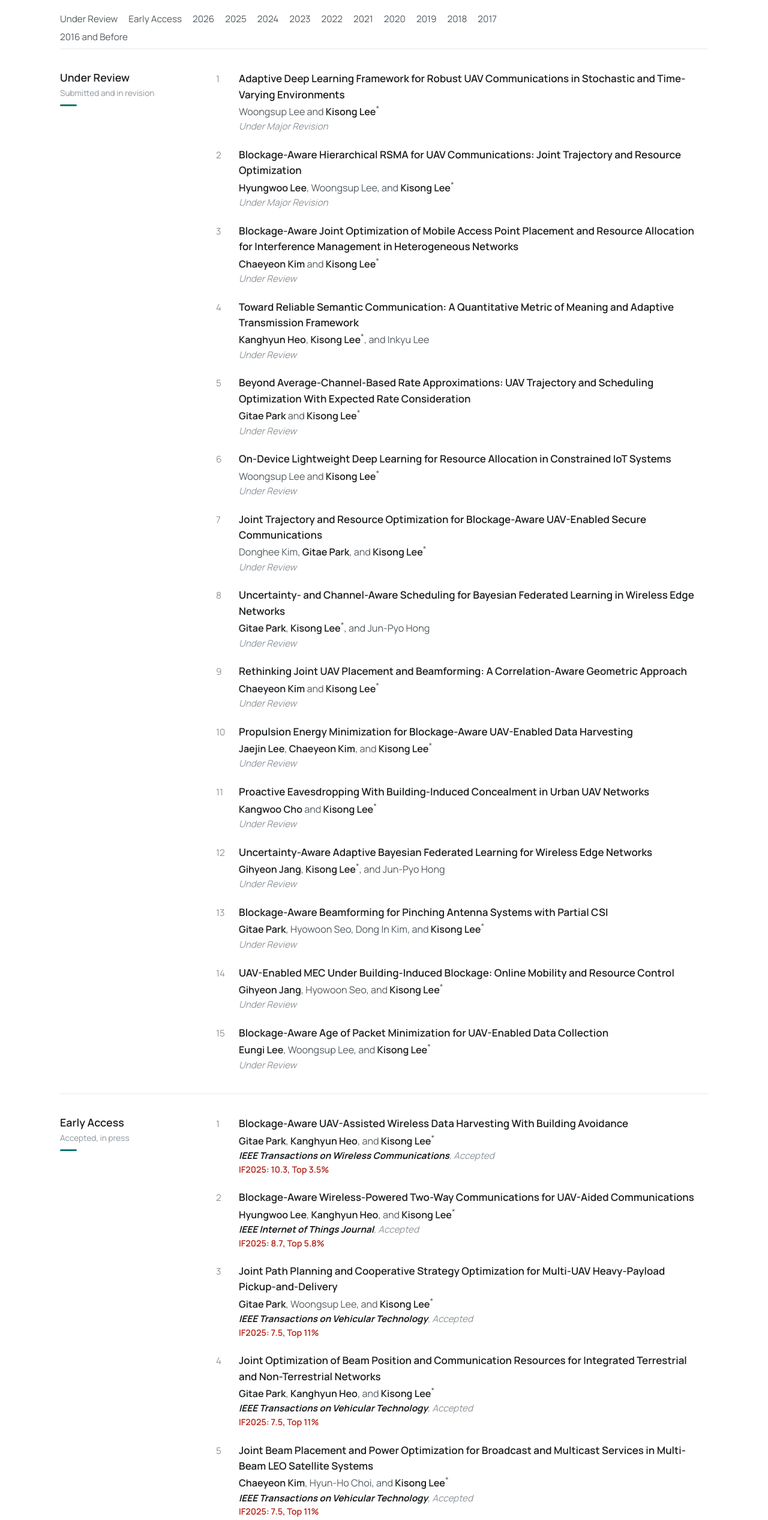
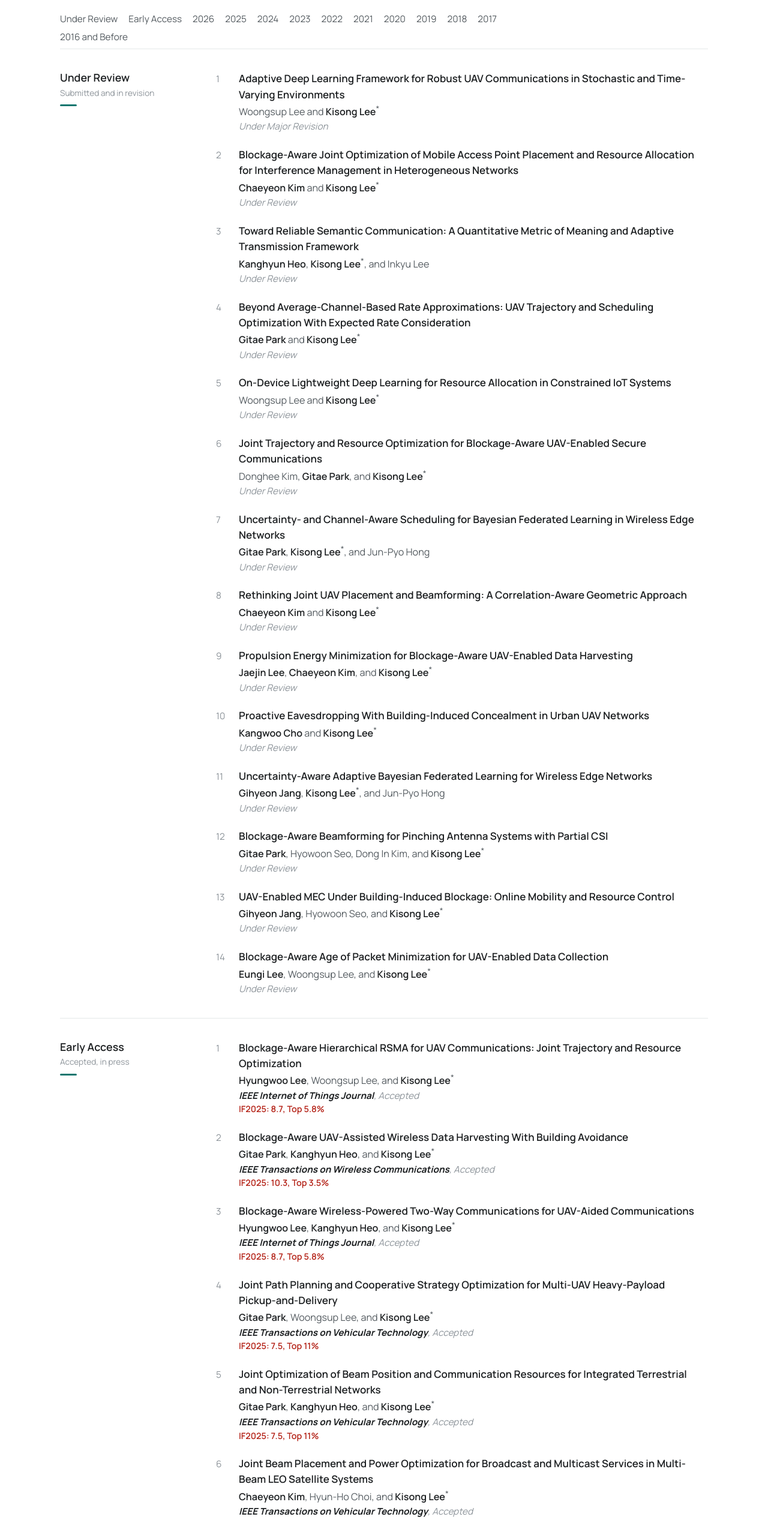
Before and after one commit to winlab-skku/winlab-skku.github.io, a plain HTML site: page docs/publications/index.html in a window 1280 px wide. Shown: the part 266-2800 px from the top of the page at 60% size. Drawn offline with Linux system fonts and the light colour scheme.

Commit message:
publications updated 26.11.18.

```diff
--- a/docs/publications/index.html
+++ b/docs/publications/index.html
@@ -30,84 +30,78 @@
 
         </div></li>
         <li class="pub"><span class="num">2</span><div>
-          <span class="title">Blockage-Aware Hierarchical RSMA for UAV Communications: Joint Trajectory and Resource Optimization</span>
-          <span class="authors"><b>Hyungwoo Lee</b>, Woongsup Lee, and <b>Kisong Lee</b><sup>*</sup></span>
-          <span class="venue">Under Major Revision</span>
-
-        </div></li>
-        <li class="pub"><span class="num">3</span><div>
           <span class="title">Blockage-Aware Joint Optimization of Mobile Access Point Placement and Resource Allocation for Interference Management in Heterogeneous Networks</span>
           <span class="authors"><b>Chaeyeon Kim</b> and <b>Kisong Lee</b><sup>*</sup></span>
           <span class="venue">Under Review</span>
 
         </div></li>
-        <li class="pub"><span class="num">4</span><div>
+        <li class="pub"><span class="num">3</span><div>
           <span class="title">Toward Reliable Semantic Communication: A Quantitative Metric of Meaning and Adaptive Transmission Framework</span>
           <span class="authors"><b>Kanghyun Heo</b>, <b>Kisong Lee</b><sup>*</sup>, and Inkyu Lee</span>
           <span class="venue">Under Review</span>
 
         </div></li>
-        <li class="pub"><span class="num">5</span><div>
+        <li class="pub"><span class="num">4</span><div>
           <span class="title">Beyond Average-Channel-Based Rate Approximations: UAV Trajectory and Scheduling Optimization With Expected Rate Consideration</span>
           <span class="authors"><b>Gitae Park</b> and <b>Kisong Lee</b><sup>*</sup></span>
           <span class="venue">Under Review</span>
 
         </div></li>
-        <li class="pub"><span class="num">6</span><div>
+        <li class="pub"><span class="num">5</span><div>
           <span class="title">On-Device Lightweight Deep Learning for Resource Allocation in Constrained IoT Systems</span>
           <span class="authors">Woongsup Lee and <b>Kisong Lee</b><sup>*</sup></span>
           <span class="venue">Under Review</span>
 
         </div></li>
-        <li class="pub"><span class="num">7</span><div>
+        <li class="pub"><span class="num">6</span><div>
           <span class="title">Joint Trajectory and Resource Optimization for Blockage-Aware UAV-Enabled Secure Communications</span>
           <span class="authors">Donghee Kim, <b>Gitae Park</b>, and <b>Kisong Lee</b><sup>*</sup></span>
           <span class="venue">Under Review</span>
 
         </div></li>
-        <li class="pub"><span class="num">8</span><div>
+        <li class="pub"><span class="num">7</span><div>
           <span class="title">Uncertainty- and Channel-Aware Scheduling for Bayesian Federated Learning in Wireless Edge Networks</span>
           <span class="authors"><b>Gitae Park</b>, <b>Kisong Lee</b><sup>*</sup>, and Jun-Pyo Hong</span>
           <span class="venue">Under Review</span>
 
         </div></li>
-        <li class="pub"><span class="num">9</span><div>
+        <li class="pub"><span class="num">8</span><div>
           <span class="title">Rethinking Joint UAV Placement and Beamforming: A Correlation-Aware Geometric Approach</span>
           <span class="authors"><b>Chaeyeon Kim</b> and <b>Kisong Lee</b><sup>*</sup></span>
           <span class="venue">Under Review</span>
 
         </div></li>
-        <li class="pub"><span class="num">10</span><div>
+        <li class="pub"><span class="num">9</span><div>
           <span class="title">Propulsion Energy Minimization for Blockage-Aware UAV-Enabled Data Harvesting</span>
           <span class="authors"><b>Jaejin Lee</b>, <b>Chaeyeon Kim</b>, and <b>Kisong Lee</b><sup>*</sup></span>
           <span class="venue">Under Review</span>
 
         </div></li>
-        <li class="pub"><span class="num">11</span><div>
+        <li class="pub"><span class="num">10</span><div>
           <span class="title">Proactive Eavesdropping With Building-Induced Concealment in Urban UAV Networks</span>
           <span class="authors"><b>Kangwoo Cho</b> and <b>Kisong Lee</b><sup>*</sup></span>
           <span class="venue">Under Review</span>
 
         </div></li>
-        <li class="pub"><span class="num">12</span><div>
+        <li class="pub"><span class="num">11</span><div>
           <span class="title">Uncertainty-Aware Adaptive Bayesian Federated Learning for Wireless Edge Networks</span>
           <span class="authors"><b>Gihyeon Jang</b>, <b>Kisong Lee</b><sup>*</sup>, and Jun-Pyo Hong</span>
           <span class="venue">Under Review</span>
 
         </div></li>
-        <li class="pub"><span class="num">13</span><div>
+        <li class="pub"><span class="num">12</span><div>
           <span class="title">Blockage-Aware Beamforming for Pinching Antenna Systems with Partial CSI</span>
           <span class="authors"><b>Gitae Park</b>, Hyowoon Seo, Dong In Kim, and <b>Kisong Lee</b><sup>*</sup></span>
           <span class="venue">Under Review</span>
 
         </div></li>
-        <li class="pub"><span class="num">14</span><div>
+        <li class="pub"><span class="num">13</span><div>
           <span class="title">UAV-Enabled MEC Under Building-Induced Blockage: Online Mobility and Resource Control</span>
           <span class="authors"><b>Gihyeon Jang</b>, Hyowoon Seo, and <b>Kisong Lee</b><sup>*</sup></span>
           <span class="venue">Under Review</span>
 
         </div></li>
-        <li class="pub"><span class="num">15</span><div>
+        <li class="pub"><span class="num">14</span><div>
           <span class="title">Blockage-Aware Age of Packet Minimization for UAV-Enabled Data Collection</span>
           <span class="authors"><b>Eungi Lee</b>, Woongsup Lee, and <b>Kisong Lee</b><sup>*</sup></span>
           <span class="venue">Under Review</span>
@@ -119,30 +113,36 @@
       <h2 class="label">Early Access<small>Accepted, in press</small></h2>
       <ul class="pubs">
         <li class="pub is-top"><span class="num">1</span><div>
+          <span class="title">Blockage-Aware Hierarchical RSMA for UAV Communications: Joint Trajectory and Resource Optimization</span>
+          <span class="authors"><b>Hyungwoo Lee</b>, Woongsup Lee, and <b>Kisong Lee</b><sup>*</sup></span>
+          <span class="venue"><b>IEEE Internet of Things Journal</b>, Accepted</span>
+          <span class="meta">IF2025: 8.7, Top 5.8%</span>
+        </div></li>
+        <li class="pub is-top"><span class="num">2</span><div>
           <span class="title">Blockage-Aware UAV-Assisted Wireless Data Harvesting With Building Avoidance</span>
           <span class="authors"><b>Gitae Park</b>, <b>Kanghyun Heo</b>, and <b>Kisong Lee</b><sup>*</sup></span>
           <span class="venue"><b>IEEE Transactions on Wireless Communications</b>, Accepted</span>
           <span class="meta">IF2025: 10.3, Top 3.5%</span>
         </div></li>
-        <li class="pub is-top"><span class="num">2</span><div>
+        <li class="pub is-top"><span class="num">3</span><div>
           <span class="title">Blockage-Aware Wireless-Powered Two-Way Communications for UAV-Aided Communications</span>
           <span class="authors"><b>Hyungwoo Lee</b>, <b>Kanghyun Heo</b>, and <b>Kisong Lee</b><sup>*</sup></span>
           <span class="venue"><b>IEEE Internet of Things Journal</b>, Accepted</span>
           <span class="meta">IF2025: 8.7, Top 5.8%</span>
         </div></li>
-        <li class="pub is-top"><span class="num">3</span><div>
+        <li class="pub is-top"><span class="num">4</span><div>
           <span class="title">Joint Path Planning and Cooperative Strategy Optimization for Multi-UAV Heavy-Payload Pickup-and-Delivery</span>
           <span class="authors"><b>Gitae Park</b>, Woongsup Lee, and <b>Kisong Lee</b><sup>*</sup></span>
           <span class="venue"><b>IEEE Transactions on Vehicular Technology</b>, Accepted</span>
           <span class="meta">IF2025: 7.5, Top 11%</span>
         </div></li>
-        <li class="pub is-top"><span class="num">4</span><div>
+        <li class="pub is-top"><span class="num">5</span><div>
           <span class="title">Joint Optimization of Beam Position and Communication Resources for Integrated Terrestrial and Non-Terrestrial Networks</span>
           <span class="authors"><b>Gitae Park</b>, <b>Kanghyun Heo</b>, and <b>Kisong Lee</b><sup>*</sup></span>
           <span class="venue"><b>IEEE Transactions on Vehicular Technology</b>, Accepted</span>
           <span class="meta">IF2025: 7.5, Top 11%</span>
         </div></li>
-        <li class="pub is-top"><span class="num">5</span><div>
+        <li class="pub is-top"><span class="num">6</span><div>
           <span class="title">Joint Beam Placement and Power Optimization for Broadcast and Multicast Services in Multi-Beam LEO Satellite Systems</span>
           <span class="authors"><b>Chaeyeon Kim</b>, Hyun-Ho Choi, and <b>Kisong Lee</b><sup>*</sup></span>
           <span class="venue"><b>IEEE Transactions on Vehicular Technology</b>, Accepted</span>
```
Also changed, not shown: data/publications.json (+7 -7 lines), docs/members/index.html (+1 -1 lines).
